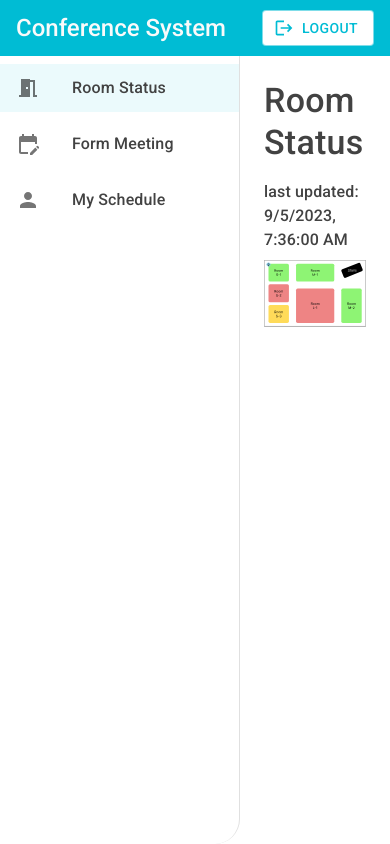
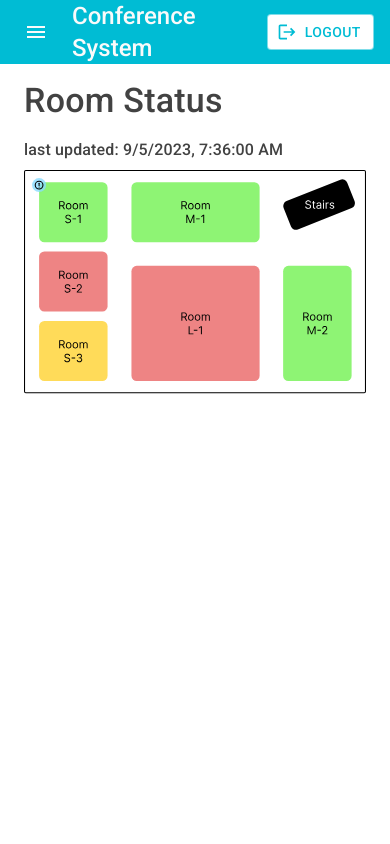
Before and after one commit to Joy-Honchan/conference-system, a React (Create React App) app: page / in a window 390 px wide. Built offline with nearby package versions, Linux system fonts and the light colour scheme.

Commit message:
feat: make sidebar closable

```diff
--- a/src/components/template/SideBar.tsx
+++ b/src/components/template/SideBar.tsx
@@ -9,8 +9,8 @@ import Toolbar from '@mui/material/Toolbar'
 import Skeleton from '@mui/material/Skeleton'
 
 import RouteConfig from 'configs/route'
-import Box from '@mui/material/Box'
 import Typography from '@mui/material/Typography'
+import { styled } from '@mui/material/styles'
 
 //icon
 const MeetingRoomIcon = lazy(() => import('@mui/icons-material/MeetingRoom'))
@@ -23,7 +23,39 @@ const ROUTE_ICON_MAPPING: Record<string, ReactNode> = {
   'My Schedule': <PersonIcon />
 }
 
-export default function SideBar({ children }: { children: ReactNode }) {
+const Main = styled('main', { shouldForwardProp: (prop) => prop !== 'open' })<{
+  open?: boolean
+  drawerWidth: number
+}>(({ theme, open, drawerWidth }) => ({
+  p: 3,
+  display: 'flex',
+  flexDirection: 'column',
+  flexWrap: 'wrap',
+  flexGrow: 1,
+  padding: theme.spacing(3),
+  transition: theme.transitions.create('margin', {
+    easing: theme.transitions.easing.sharp,
+    duration: theme.transitions.duration.leavingScreen
+  }),
+  marginLeft: -drawerWidth,
+  ...(open && {
+    transition: theme.transitions.create('margin', {
+      easing: theme.transitions.easing.easeOut,
+      duration: theme.transitions.duration.enteringScreen
+    }),
+    marginLeft: 0
+  })
+}))
+
+export default function SideBar({
+  open,
+  children,
+  drawerWidth
+}: {
+  open: boolean
+  children: ReactNode
+  drawerWidth: number
+}) {
   const location = useLocation()
   const navigate = useNavigate()
   const currIndex = RouteConfig.findIndex(
@@ -40,15 +72,16 @@ export default function SideBar({ children }: { children: ReactNode }) {
   return (
     <>
       <Drawer
-        variant="permanent"
         sx={{
-          width: 240,
+          width: drawerWidth,
           flexShrink: 0,
           [`& .MuiDrawer-paper`]: {
-            width: 240,
+            width: drawerWidth,
             boxSizing: 'border-box'
           }
         }}
+        open={open}
+        variant="persistent"
       >
         <Toolbar />
         <List
@@ -75,16 +108,7 @@ export default function SideBar({ children }: { children: ReactNode }) {
           ))}
         </List>
       </Drawer>
-      <Box
-        component="main"
-        sx={{
-          p: 3,
-          display: 'flex',
-          flexDirection: 'column',
-          flexGrow: 1,
-          flexWrap: 'wrap'
-        }}
-      >
+      <Main open={open} drawerWidth={drawerWidth}>
         <Toolbar />
         {RouteConfig[selectedId]?.pageTitle ? (
           <Typography variant="h4" sx={{ marginBottom: 2 }}>
@@ -94,7 +118,7 @@ export default function SideBar({ children }: { children: ReactNode }) {
           <Typography variant="h4">404</Typography>
         )}
         {children}
-      </Box>
+      </Main>
     </>
   )
 }
--- a/src/components/template/TopMenu.tsx
+++ b/src/components/template/TopMenu.tsx
@@ -11,7 +11,13 @@ import { useNavigate } from 'react-router-dom'
 const MenuIcon = React.lazy(() => import('@mui/icons-material/Menu'))
 const LogoutIcon = React.lazy(() => import('@mui/icons-material/Logout'))
 
-export default function TopMenu() {
+export default function TopMenu({
+  open,
+  handleOpen
+}: {
+  open: boolean
+  handleOpen: () => void
+}) {
   const navigate = useNavigate()
   const handleLogout = () => {
     navigate('/login')
@@ -26,6 +32,18 @@ export default function TopMenu() {
       }}
     >
       <ToolBar>
+        <IconButton
+          onClick={handleOpen}
+          aria-label="toggle sidebar"
+          sx={{ mr: 2, color: 'text.contrast' }}
+        >
+          <MenuIcon
+            sx={{
+              transition: 'transform 0.5s',
+              transform: open ? 'rotate(90deg)' : ''
+            }}
+          />
+        </IconButton>
         <Typography
           variant="h5"
           component="div"
--- a/src/components/template/index.tsx
+++ b/src/components/template/index.tsx
@@ -1,4 +1,5 @@
-import { ReactNode } from 'react'
+import { ReactNode, useState } from 'react'
+import { useMediaQuery } from '@mui/material'
 import { Box, CssBaseline } from '@mui/material'
 import SideBarContainer from './SideBar'
 import TopMenu from './TopMenu'
@@ -8,11 +9,16 @@ export default function TemplatWithNavebar({
 }: {
   children: ReactNode
 }) {
+  const match = useMediaQuery('(min-width:900px)')
+  const [open, setOpen] = useState(match)
+  const handleOpen = () => setOpen((prev) => !prev)
   return (
-    <Box sx={{ display: 'flex', height: '100vh' }}>
+    <Box sx={{ display: 'flex', minHeight: '100vh' }}>
       <CssBaseline />
-      <TopMenu />
-      <SideBarContainer>{children}</SideBarContainer>
+      <TopMenu open={open} handleOpen={handleOpen} />
+      <SideBarContainer drawerWidth={240} open={open}>
+        {children}
+      </SideBarContainer>
     </Box>
   )
 }
```
